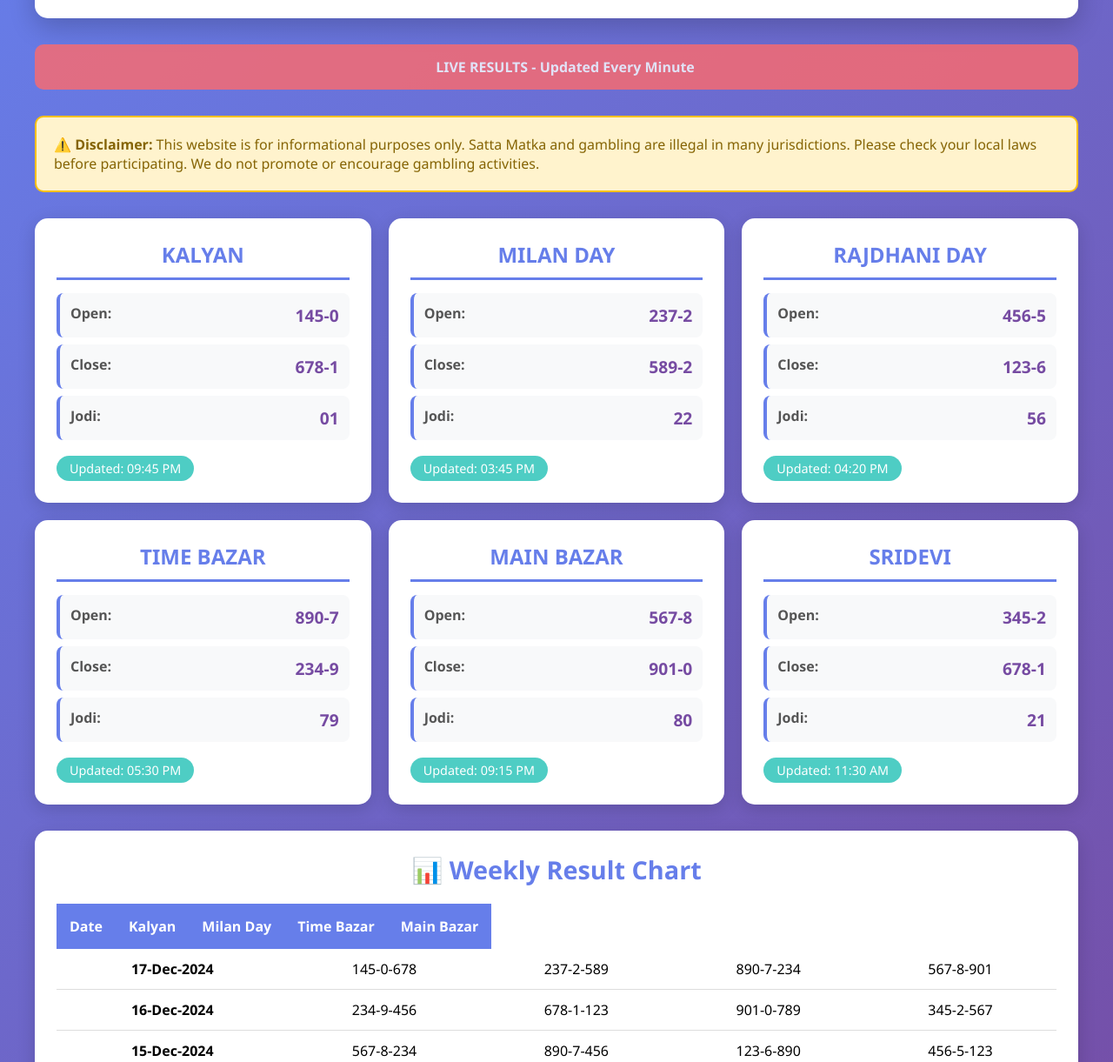
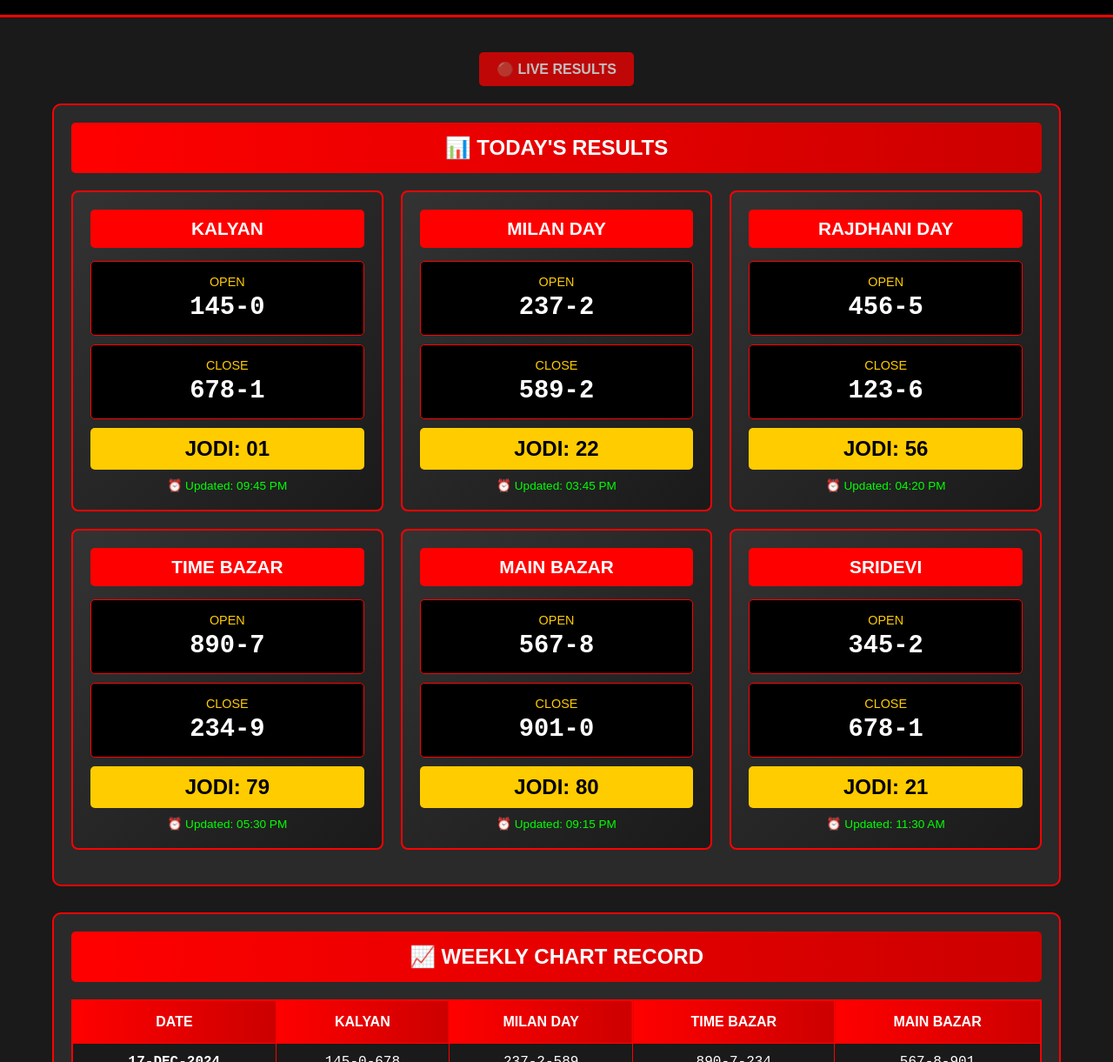
Before and after one commit to rlngaming277-max/result-hub, a plain HTML site: page index.html in a window 1280 px wide. Shown: the part 138-1359 px from the top of the page at 87% size. Drawn offline with Linux system fonts and the light colour scheme.

Commit message:
Update to A1 Satta theme with red and black colors

```diff
--- a/index.html
+++ b/index.html
@@ -3,7 +3,7 @@
 <head>
     <meta charset="UTF-8">
     <meta name="viewport" content="width=device-width, initial-scale=1.0">
-    <title>Result Hub - Satta Matka Results | Live Updates</title>
+    <title>Result Hub - Satta Matka Results</title>
     <style>
         * {
             margin: 0;
@@ -12,405 +12,440 @@
         }
 
         body {
-            font-family: 'Segoe UI', Tahoma, Geneva, Verdana, sans-serif;
-            background: linear-gradient(135deg, #667eea 0%, #764ba2 100%);
-            min-height: 100vh;
-            padding: 20px;
+            font-family: Arial, sans-serif;
+            background-color: #1a1a1a;
+            color: #fff;
+        }
+
+        .top-bar {
+            background: linear-gradient(90deg, #ff0000, #cc0000);
+            padding: 8px 0;
+            text-align: center;
+            font-size: 14px;
+            font-weight: bold;
+        }
+
+        header {
+            background-color: #000;
+            padding: 20px 0;
+            border-bottom: 3px solid #ff0000;
+        }
+
+        .header-content {
+            max-width: 1200px;
+            margin: 0 auto;
+            padding: 0 20px;
+            text-align: center;
+        }
+
+        h1 {
+            color: #ff0000;
+            font-size: 3em;
+            text-transform: uppercase;
+            letter-spacing: 3px;
+            text-shadow: 2px 2px 4px rgba(255,0,0,0.5);
+            margin-bottom: 5px;
+        }
+
+        .subtitle {
+            color: #ffcc00;
+            font-size: 1.2em;
+            margin-top: 5px;
         }
 
         .container {
             max-width: 1200px;
             margin: 0 auto;
+            padding: 20px;
         }
 
-        header {
-            background: white;
-            padding: 25px;
-            border-radius: 15px;
-            box-shadow: 0 10px 30px rgba(0,0,0,0.2);
-            text-align: center;
+        .live-badge {
+            background: #ff0000;
+            color: #fff;
+            padding: 10px 20px;
+            display: inline-block;
+            border-radius: 5px;
+            margin: 20px 0;
+            font-weight: bold;
+            animation: blink 1.5s infinite;
+        }
+
+        @keyframes blink {
+            0%, 100% { opacity: 1; }
+            50% { opacity: 0.7; }
+        }
+
+        .results-section {
+            background-color: #2a2a2a;
+            border: 2px solid #ff0000;
+            border-radius: 10px;
+            padding: 20px;
             margin-bottom: 30px;
         }
 
-        h1 {
-            color: #667eea;
-            font-size: 2.5em;
-            margin-bottom: 10px;
+        .section-title {
+            background: linear-gradient(90deg, #ff0000, #cc0000);
+            color: #fff;
+            padding: 15px;
+            font-size: 1.5em;
+            font-weight: bold;
+            text-align: center;
+            border-radius: 5px;
+            margin-bottom: 20px;
             text-transform: uppercase;
-            letter-spacing: 2px;
-        }
-
-        .tagline {
-            color: #666;
-            font-size: 1.1em;
-        }
-
-        .notice {
-            background: #ff6b6b;
-            color: white;
-            padding: 15px;
-            border-radius: 10px;
-            margin-bottom: 30px;
-            text-align: center;
-            font-weight: bold;
-            animation: pulse 2s infinite;
-        }
-
-        @keyframes pulse {
-            0%, 100% { opacity: 1; }
-            50% { opacity: 0.8; }
         }
 
         .results-grid {
             display: grid;
-            grid-template-columns: repeat(auto-fit, minmax(300px, 1fr));
+            grid-template-columns: repeat(auto-fit, minmax(280px, 1fr));
             gap: 20px;
-            margin-bottom: 30px;
+            margin-bottom: 20px;
         }
 
-        .result-card {
-            background: white;
-            border-radius: 15px;
-            padding: 25px;
-            box-shadow: 0 5px 20px rgba(0,0,0,0.15);
-            transition: transform 0.3s, box-shadow 0.3s;
+        .result-box {
+            background: linear-gradient(135deg, #333, #1a1a1a);
+            border: 2px solid #ff0000;
+            border-radius: 8px;
+            padding: 20px;
+            text-align: center;
+            transition: transform 0.3s;
         }
 
-        .result-card:hover {
-            transform: translateY(-5px);
-            box-shadow: 0 10px 30px rgba(0,0,0,0.25);
+        .result-box:hover {
+            transform: scale(1.05);
+            box-shadow: 0 0 20px rgba(255,0,0,0.5);
         }
 
         .market-name {
-            font-size: 1.5em;
-            color: #667eea;
+            background: #ff0000;
+            color: #fff;
+            padding: 10px;
+            font-size: 1.3em;
             font-weight: bold;
+            border-radius: 5px;
             margin-bottom: 15px;
-            text-align: center;
-            border-bottom: 3px solid #667eea;
-            padding-bottom: 10px;
+            text-transform: uppercase;
         }
 
-        .result-row {
-            display: flex;
-            justify-content: space-between;
-            padding: 12px;
-            margin: 8px 0;
-            background: #f8f9fa;
-            border-radius: 8px;
-            border-left: 4px solid #667eea;
+        .result-numbers {
+            background: #000;
+            padding: 15px;
+            border-radius: 5px;
+            margin: 10px 0;
+            border: 1px solid #ff0000;
         }
 
         .result-label {
-            font-weight: 600;
-            color: #555;
+            color: #ffcc00;
+            font-size: 0.9em;
+            margin-bottom: 5px;
         }
 
         .result-value {
+            color: #fff;
+            font-size: 1.8em;
             font-weight: bold;
-            color: #764ba2;
-            font-size: 1.2em;
+            font-family: 'Courier New', monospace;
         }
 
-        .time-badge {
-            display: inline-block;
-            background: #4ecdc4;
-            color: white;
-            padding: 5px 15px;
-            border-radius: 20px;
-            font-size: 0.9em;
+        .jodi {
+            background: #ffcc00;
+            color: #000;
+            padding: 10px;
+            font-size: 1.5em;
+            font-weight: bold;
+            border-radius: 5px;
             margin-top: 10px;
         }
 
-        .chart-section {
-            background: white;
-            border-radius: 15px;
-            padding: 25px;
-            box-shadow: 0 5px 20px rgba(0,0,0,0.15);
-            margin-bottom: 30px;
+        .time-update {
+            color: #00ff00;
+            font-size: 0.85em;
+            margin-top: 10px;
         }
 
-        .chart-title {
-            font-size: 1.8em;
-            color: #667eea;
-            margin-bottom: 20px;
+        .chart-table {
+            width: 100%;
+            background: #000;
+            border-collapse: collapse;
+            margin-top: 20px;
+            border: 2px solid #ff0000;
+        }
+
+        .chart-table th {
+            background: linear-gradient(90deg, #ff0000, #cc0000);
+            color: #fff;
+            padding: 15px;
+            text-align: center;
+            font-weight: bold;
+            border: 1px solid #ff0000;
+        }
+
+        .chart-table td {
+            background: #1a1a1a;
+            color: #fff;
+            padding: 12px;
+            text-align: center;
+            border: 1px solid #ff0000;
+            font-family: 'Courier New', monospace;
+        }
+
+        .chart-table tr:hover td {
+            background: #2a2a2a;
+        }
+
+        .date-cell {
+            color: #ffcc00;
+            font-weight: bold;
+        }
+
+        .disclaimer-box {
+            background: #ffcc00;
+            color: #000;
+            padding: 20px;
+            border-radius: 10px;
+            margin: 30px 0;
+            border: 3px solid #ff0000;
+            font-weight: bold;
             text-align: center;
         }
 
-        table {
-            width: 100%;
-            border-collapse: collapse;
-            margin-top: 15px;
-            overflow-x: auto;
-            display: block;
+        footer {
+            background: #000;
+            color: #fff;
+            text-align: center;
+            padding: 30px 20px;
+            margin-top: 40px;
+            border-top: 3px solid #ff0000;
         }
 
-        th {
-            background: #667eea;
-            color: white;
-            padding: 15px;
-            text-align: center;
-            font-weight: 600;
+        footer h2 {
+            color: #ff0000;
+            margin-bottom: 10px;
         }
 
-        td {
-            padding: 12px;
-            text-align: center;
-            border-bottom: 1px solid #ddd;
-        }
-
-        tbody {
-            display: table;
-            width: 100%;
-        }
-
-        tr:hover {
-            background: #f8f9fa;
-        }
-
-        .live-indicator {
-            display: inline-block;
-            width: 12px;
-            height: 12px;
-            background: #ff6b6b;
-            border-radius: 50%;
-            animation: blink 1s infinite;
-            margin-right: 8px;
-        }
-
-        @keyframes blink {
-            0%, 100% { opacity: 1; }
-            50% { opacity: 0.3; }
-        }
-
-        footer {
-            background: white;
-            padding: 20px;
-            border-radius: 15px;
-            text-align: center;
-            color: #666;
-            box-shadow: 0 5px 20px rgba(0,0,0,0.15);
-        }
-
-        .disclaimer {
-            background: #fff3cd;
-            border: 2px solid #ffc107;
-            padding: 20px;
-            border-radius: 10px;
-            margin-bottom: 30px;
-            color: #856404;
+        .footer-warning {
+            color: #ffcc00;
+            font-size: 1.1em;
+            margin-top: 15px;
         }
 
         @media (max-width: 768px) {
             h1 {
-                font-size: 1.8em;
+                font-size: 2em;
             }
 
             .results-grid {
                 grid-template-columns: 1fr;
             }
 
-            table {
+            .chart-table {
                 font-size: 0.85em;
-            }
-
-            th, td {
-                padding: 8px;
             }
         }
     </style>
 </head>
 <body>
-    <div class="container">
+    <div class="top-bar">
+        🔴 LIVE UPDATES - REFRESH EVERY MINUTE 🔴
+    </div>
+
     <header>
-            <h1>🎯 Result Hub</h1>
-            <p class="tagline">Live Satta Matka Results & Updates</p>
+        <div class="header-content">
+            <h1>RESULT HUB</h1>
+            <p class="subtitle">⭐ Fastest Satta Matka Results ⭐</p>
+        </div>
     </header>
 
-        <div class="notice">
-            <span class="live-indicator"></span>LIVE RESULTS - Updated Every Minute
+    <div class="container">
+        <center>
+            <div class="live-badge">🔴 LIVE RESULTS</div>
+        </center>
+
+        <div class="results-section">
+            <div class="section-title">📊 Today's Results</div>
+
+            <div class="results-grid">
+                <div class="result-box">
+                    <div class="market-name">KALYAN</div>
+                    <div class="result-numbers">
+                        <div class="result-label">OPEN</div>
+                        <div class="result-value">145-0</div>
+                    </div>
+                    <div class="result-numbers">
+                        <div class="result-label">CLOSE</div>
+                        <div class="result-value">678-1</div>
+                    </div>
+                    <div class="jodi">JODI: 01</div>
+                    <div class="time-update">⏰ Updated: 09:45 PM</div>
                 </div>
 
-        <div class="disclaimer">
-            <strong>⚠️ Disclaimer:</strong> This website is for informational purposes only. Satta Matka and gambling are illegal in many jurisdictions. Please check your local laws before participating. We do not promote or encourage gambling activities.
+                <div class="result-box">
+                    <div class="market-name">MILAN DAY</div>
+                    <div class="result-numbers">
+                        <div class="result-label">OPEN</div>
+                        <div class="result-value">237-2</div>
+                    </div>
+                    <div class="result-numbers">
+                        <div class="result-label">CLOSE</div>
+                        <div class="result-value">589-2</div>
+                    </div>
+                    <div class="jodi">JODI: 22</div>
+                    <div class="time-update">⏰ Updated: 03:45 PM</div>
                 </div>
 
-        <div class="results-grid">
-            <div class="result-card">
-                <div class="market-name">KALYAN</div>
-                <div class="result-row">
-                    <span class="result-label">Open:</span>
-                    <span class="result-value">145-0</span>
+                <div class="result-box">
+                    <div class="market-name">RAJDHANI DAY</div>
+                    <div class="result-numbers">
+                        <div class="result-label">OPEN</div>
+                        <div class="result-value">456-5</div>
                     </div>
-                <div class="result-row">
-                    <span class="result-label">Close:</span>
-                    <span class="result-value">678-1</span>
+                    <div class="result-numbers">
+                        <div class="result-label">CLOSE</div>
+                        <div class="result-value">123-6</div>
                     </div>
-                <div class="result-row">
-                    <span class="result-label">Jodi:</span>
-                    <span class="result-value">01</span>
-                </div>
-                <span class="time-badge">Updated: 09:45 PM</span>
+                    <div class="jodi">JODI: 56</div>
+                    <div class="time-update">⏰ Updated: 04:20 PM</div>
                 </div>
 
-            <div class="result-card">
-                <div class="market-name">MILAN DAY</div>
-                <div class="result-row">
-                    <span class="result-label">Open:</span>
-                    <span class="result-value">237-2</span>
+                <div class="result-box">
+                    <div class="market-name">TIME BAZAR</div>
+                    <div class="result-numbers">
+                        <div class="result-label">OPEN</div>
+                        <div class="result-value">890-7</div>
                     </div>
-                <div class="result-row">
-                    <span class="result-label">Close:</span>
-                    <span class="result-value">589-2</span>
+                    <div class="result-numbers">
+                        <div class="result-label">CLOSE</div>
+                        <div class="result-value">234-9</div>
                     </div>
-                <div class="result-row">
-                    <span class="result-label">Jodi:</span>
-                    <span class="result-value">22</span>
-                </div>
-                <span class="time-badge">Updated: 03:45 PM</span>
+                    <div class="jodi">JODI: 79</div>
+                    <div class="time-update">⏰ Updated: 05:30 PM</div>
                 </div>
 
-            <div class="result-card">
-                <div class="market-name">RAJDHANI DAY</div>
-                <div class="result-row">
-                    <span class="result-label">Open:</span>
-                    <span class="result-value">456-5</span>
+                <div class="result-box">
+                    <div class="market-name">MAIN BAZAR</div>
+                    <div class="result-numbers">
+                        <div class="result-label">OPEN</div>
+                        <div class="result-value">567-8</div>
                     </div>
-                <div class="result-row">
-                    <span class="result-label">Close:</span>
-                    <span class="result-value">123-6</span>
+                    <div class="result-numbers">
+                        <div class="result-label">CLOSE</div>
+                        <div class="result-value">901-0</div>
                     </div>
-                <div class="result-row">
-                    <span class="result-label">Jodi:</span>
-                    <span class="result-value">56</span>
-                </div>
-                <span class="time-badge">Updated: 04:20 PM</span>
+                    <div class="jodi">JODI: 80</div>
+                    <div class="time-update">⏰ Updated: 09:15 PM</div>
                 </div>
 
-            <div class="result-card">
-                <div class="market-name">TIME BAZAR</div>
-                <div class="result-row">
-                    <span class="result-label">Open:</span>
-                    <span class="result-value">890-7</span>
+                <div class="result-box">
+                    <div class="market-name">SRIDEVI</div>
+                    <div class="result-numbers">
+                        <div class="result-label">OPEN</div>
+                        <div class="result-value">345-2</div>
                     </div>
-                <div class="result-row">
-                    <span class="result-label">Close:</span>
-                    <span class="result-value">234-9</span>
+                    <div class="result-numbers">
+                        <div class="result-label">CLOSE</div>
+                        <div class="result-value">678-1</div>
                     </div>
-                <div class="result-row">
-                    <span class="result-label">Jodi:</span>
-                    <span class="result-value">79</span>
+                    <div class="jodi">JODI: 21</div>
+                    <div class="time-update">⏰ Updated: 11:30 AM</div>
                 </div>
-                <span class="time-badge">Updated: 05:30 PM</span>
-            </div>
-
-            <div class="result-card">
-                <div class="market-name">MAIN BAZAR</div>
-                <div class="result-row">
-                    <span class="result-label">Open:</span>
-                    <span class="result-value">567-8</span>
-                </div>
-                <div class="result-row">
-                    <span class="result-label">Close:</span>
-                    <span class="result-value">901-0</span>
-                </div>
-                <div class="result-row">
-                    <span class="result-label">Jodi:</span>
-                    <span class="result-value">80</span>
-                </div>
-                <span class="time-badge">Updated: 09:15 PM</span>
-            </div>
-
-            <div class="result-card">
-                <div class="market-name">SRIDEVI</div>
-                <div class="result-row">
-                    <span class="result-label">Open:</span>
-                    <span class="result-value">345-2</span>
-                </div>
-                <div class="result-row">
-                    <span class="result-label">Close:</span>
-                    <span class="result-value">678-1</span>
-                </div>
-                <div class="result-row">
-                    <span class="result-label">Jodi:</span>
-                    <span class="result-value">21</span>
-                </div>
-                <span class="time-badge">Updated: 11:30 AM</span>
             </div>
         </div>
 
-        <div class="chart-section">
-            <h2 class="chart-title">📊 Weekly Result Chart</h2>
-            <table>
+        <div class="results-section">
+            <div class="section-title">📈 Weekly Chart Record</div>
+
+            <table class="chart-table">
                 <thead>
                     <tr>
-                        <th>Date</th>
-                        <th>Kalyan</th>
-                        <th>Milan Day</th>
-                        <th>Time Bazar</th>
-                        <th>Main Bazar</th>
+                        <th>DATE</th>
+                        <th>KALYAN</th>
+                        <th>MILAN DAY</th>
+                        <th>TIME BAZAR</th>
+                        <th>MAIN BAZAR</th>
                     </tr>
                 </thead>
                 <tbody>
                     <tr>
-                        <td><strong>17-Dec-2024</strong></td>
+                        <td class="date-cell">17-DEC-2024</td>
                         <td>145-0-678</td>
                         <td>237-2-589</td>
                         <td>890-7-234</td>
                         <td>567-8-901</td>
                     </tr>
                     <tr>
-                        <td><strong>16-Dec-2024</strong></td>
+                        <td class="date-cell">16-DEC-2024</td>
                         <td>234-9-456</td>
                         <td>678-1-123</td>
                         <td>901-0-789</td>
                         <td>345-2-567</td>
                     </tr>
                     <tr>
-                        <td><strong>15-Dec-2024</strong></td>
+                        <td class="date-cell">15-DEC-2024</td>
                         <td>567-8-234</td>
                         <td>890-7-456</td>
                         <td>123-6-890</td>
                         <td>456-5-123</td>
                     </tr>
                     <tr>
-                        <td><strong>14-Dec-2024</strong></td>
+                        <td class="date-cell">14-DEC-2024</td>
                         <td>789-4-567</td>
                         <td>234-9-678</td>
                         <td>456-5-901</td>
                         <td>678-1-234</td>
                     </tr>
                     <tr>
-                        <td><strong>13-Dec-2024</strong></td>
+                        <td class="date-cell">13-DEC-2024</td>
                         <td>901-0-789</td>
                         <td>456-5-890</td>
                         <td>678-1-123</td>
                         <td>890-7-456</td>
                     </tr>
+                    <tr>
+                        <td class="date-cell">12-DEC-2024</td>
+                        <td>123-6-901</td>
+                        <td>567-8-234</td>
+                        <td>890-7-456</td>
+                        <td>234-9-678</td>
+                    </tr>
+                    <tr>
+                        <td class="date-cell">11-DEC-2024</td>
+                        <td>456-5-123</td>
+                        <td>789-4-567</td>
+                        <td>234-9-890</td>
+                        <td>567-8-123</td>
+                    </tr>
                 </tbody>
             </table>
         </div>
 
-        <footer>
-            <p><strong>Result Hub</strong> - Your Trusted Source for Satta Matka Results</p>
-            <p style="margin-top: 10px; font-size: 0.9em;">© 2024 Result Hub. All rights reserved.</p>
-            <p style="margin-top: 10px; color: #ff6b6b; font-weight: bold;">Gambling can be addictive. Play responsibly.</p>
-        </footer>
+        <div class="disclaimer-box">
+            ⚠️ DISCLAIMER ⚠️<br>
+            This website is for informational purposes only. Satta Matka and gambling are illegal in many jurisdictions.
+            Please check your local laws before participating. We do not promote or encourage gambling activities.
+            Gambling can be addictive - Play responsibly!
+        </div>
     </div>
 
+    <footer>
+        <h2>RESULT HUB</h2>
+        <p>Your Trusted Source for Fastest Satta Matka Results</p>
+        <p style="margin-top: 15px;">© 2024 Result Hub. All Rights Reserved.</p>
+        <p class="footer-warning">⚠️ Gambling is Injurious - Play at Your Own Risk ⚠️</p>
+    </footer>
+
     <script>
-        // Auto-refresh page every 60 seconds for live updates
+        // Auto refresh every 60 seconds
         setTimeout(function() {
             location.reload();
         }, 60000);
 
-        // Display current time
+        // Update title with time
         function updateTime() {
             const now = new Date();
-            const timeString = now.toLocaleTimeString('en-IN');
-            document.title = `Result Hub - ${timeString}`;
+            const time = now.toLocaleTimeString('en-IN');
+            document.title = `Result Hub - ${time}`;
         }
-
         setInterval(updateTime, 1000);
     </script>
 </body>
```
Lines whose indentation alone changed are shown as unchanged.
